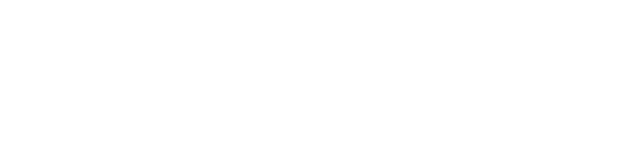
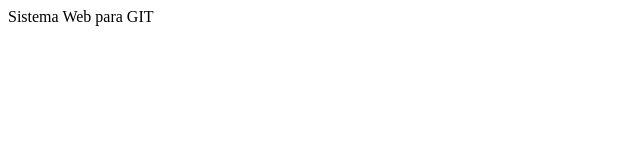
Before and after one commit to samuelmazariegos/sistemademo, a plain HTML site: page index.html in a window 1280 px wide. Shown: the whole page, without its empty margins (0-640 px from the left). Drawn offline with Linux system fonts and the light colour scheme.

Commit message:
Update index.html
CAMBIO 1

```diff
--- a/index.html
+++ b/index.html
@@ -6,6 +6,6 @@
     <title>Document</title>
 </head>
 <body>
-
+    Sistema Web para GIT
 </body>
 </html>
```
